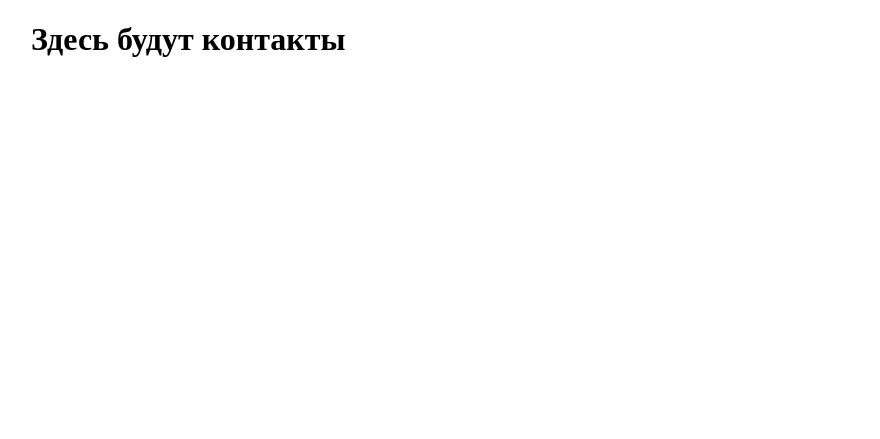
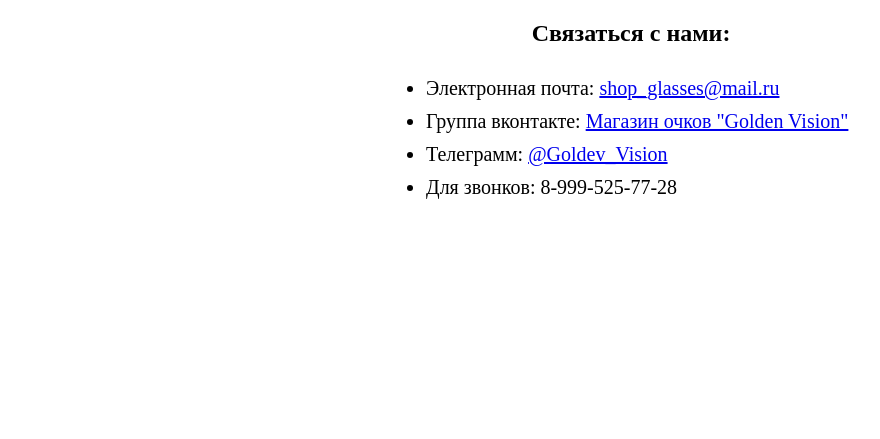
Before and after one commit to Ruslan-BRV/projectFlask, a Flask app: page /contacts in a window 1280 px wide. Shown: the part 97-536 px from the top of the page, without its empty margins (9-889 px from the left). Run offline with Flask 3, Linux system fonts and the light colour scheme.

Commit message:
Добавил контакты и стили для них

```diff
--- a/static/css/contacts.css
+++ b/static/css/contacts.css
@@ -0,0 +1,18 @@
+.contacts {
+    display: flex;
+    flex-direction: column;
+}
+
+h2 {
+    text-align: center;
+}
+
+ul {
+    width: 450px;
+    margin: 0 auto;
+}
+
+li {
+    font-size: 20px;
+    margin-top: 10px;
+}
--- a/static/css/style.css
+++ b/static/css/style.css
@@ -16,15 +16,16 @@
     align-items: center;
 }
 
-a {
+.header {
     color: black;
     text-decoration: none;
     font-size: 30px;
     transition: 200ms;
 }
 
-a:hover {
-    color: brown
+.header:hover {
+    color: brown;
+    background-color: burlywood;
 }
 
 main {
--- a/templates/base.html
+++ b/templates/base.html
@@ -9,9 +9,9 @@
 </head>
 <body>
     <header>
-        <a href="/" class="menu-btns">Главная</a>
-        <a href="/products" class="menu-btns">Товары</a>
-        <a href="/contacts" class="menu-btns">Контакты</a>
+        <a class="header" href="/" class="menu-btns">Главная</a>
+        <a class="header" href="/products" class="menu-btns">Товары</a>
+        <a class="header" href="/contacts" class="menu-btns">Контакты</a>
     </header>
 
     <main>
--- a/templates/contacts.html
+++ b/templates/contacts.html
@@ -7,7 +7,13 @@
 {% block title %}Golden Vision. Контакты{% endblock title %}
 
 {% block main %}
-    <div>
-        <h1>Здесь будут контакты</h1>
+    <div class="contacts">
+        <h2>Связаться с нами:</h2>
+        <ul>
+            <li>Электронная почта: <a target="_blank" href="https://mail.ru/">shop_glasses@mail.ru</a></li>
+            <li>Группа вконтакте: <a target="_blank" href="https://vk.com/">Магазин очков "Golden Vision"</a></li>
+            <li>Телеграмм: <a target="_blank" href="https://t.me/telegram">@Goldev_Vision</a></li>
+            <li>Для звонков: 8-999-525-77-28</li>
+        </ul>
     </div>
 {% endblock main %}
```
